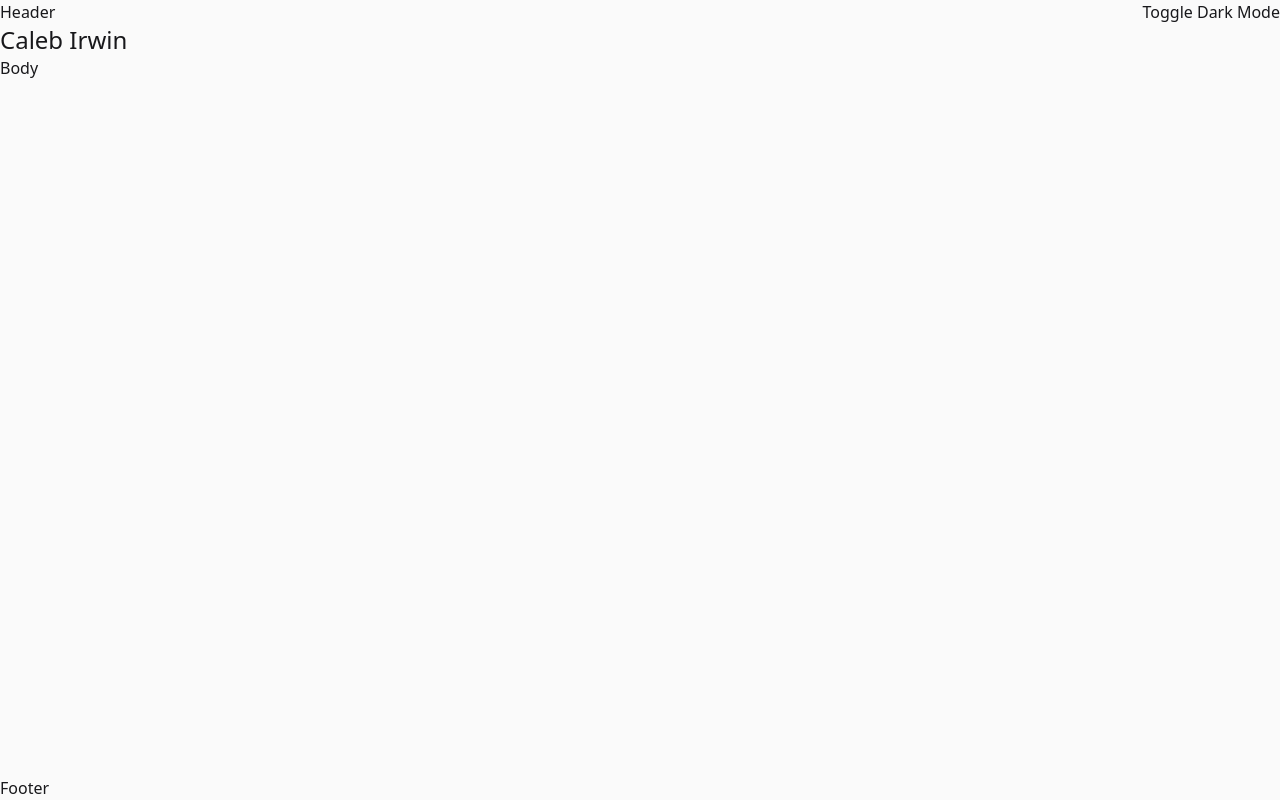
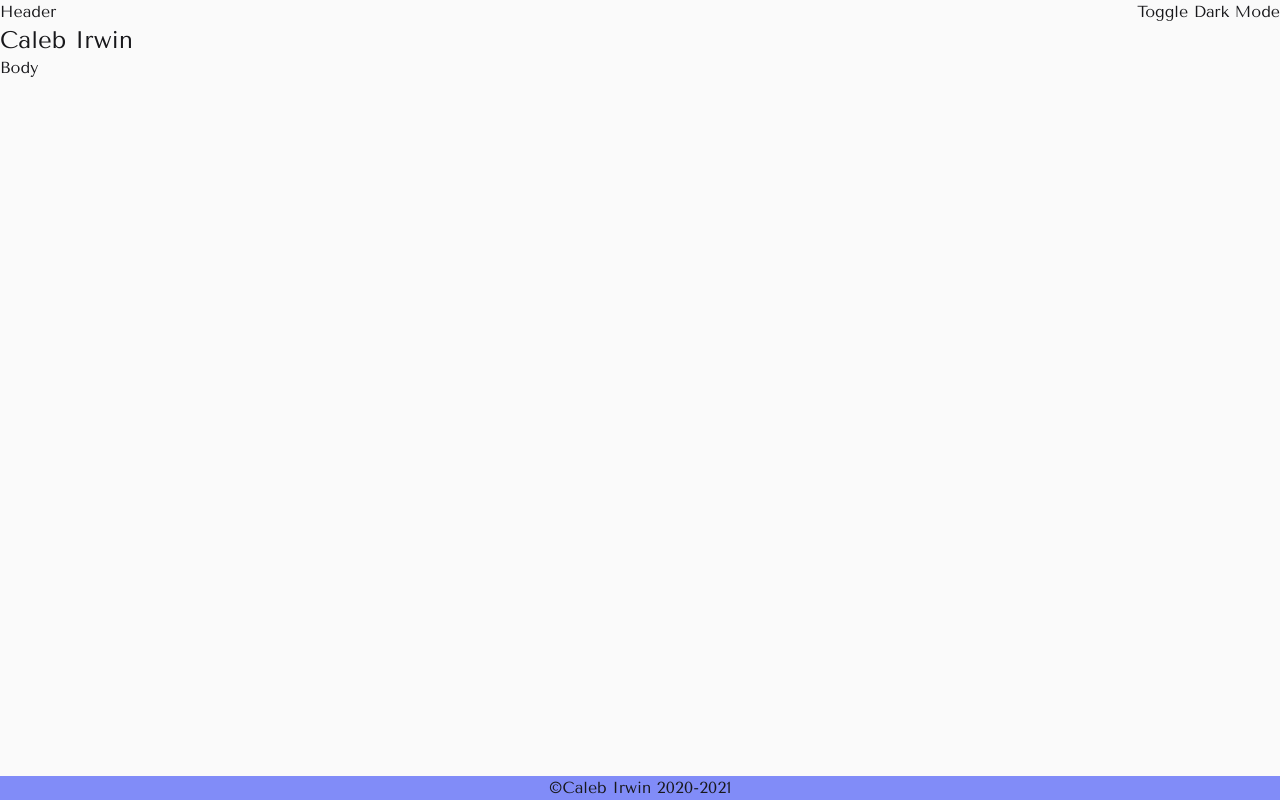
Before and after one commit to Caleb-Irwin/calebirwin.ca, a Svelte app: page / in a window 1280 px wide. Built offline with nearby package versions, Linux system fonts and the light colour scheme.

Commit message:
google fonts

```diff
--- a/src/app.html
+++ b/src/app.html
@@ -1,6 +1,8 @@
 <!DOCTYPE html>
 <html lang="en">
   <head>
+    <link rel="preconnect" href="https://fonts.googleapis.com" />
+    <link rel="preconnect" href="https://fonts.gstatic.com" crossorigin />
     <style>
       html,
       body,
--- a/src/lib/footer.svelte
+++ b/src/lib/footer.svelte
@@ -1,3 +1,3 @@
-<div class="">
-  <h2>Footer</h2>
+<div class="bg-accent-400 dark:bg-accent-900">
+  <p class="text-m text-center">©Caleb Irwin 2020-2021</p>
 </div>
--- a/src/routes/__layout.svelte
+++ b/src/routes/__layout.svelte
@@ -9,7 +9,7 @@
   <title>Caleb Irwin</title>
 </svelte:head>
 
-<div class="{$darkMode ? 'dark ' : ''}h-full">
+<div class="{$darkMode ? 'dark ' : ''}h-full font-display">
   <main>
     <Header />
     <div class="flex-grow">
@@ -20,6 +20,9 @@
 </div>
 
 <style lang="postcss">
+  /* Fonts */
+  @import url('https://fonts.googleapis.com/css2?family=Tenor+Sans&display=swap');
+
   main {
     /* display */
     @apply flex flex-col h-full;
```
